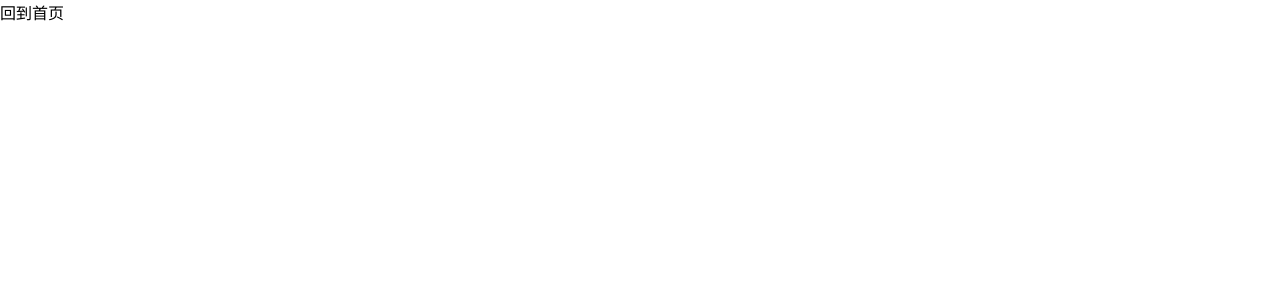
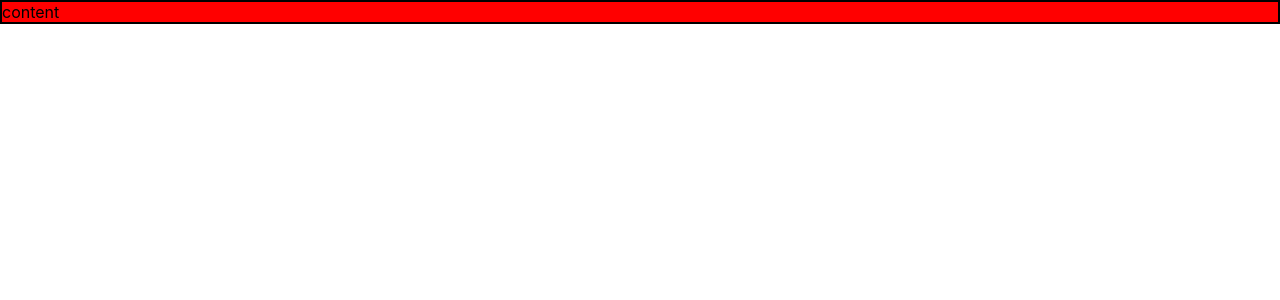
Before and after one commit to Haixiang6123/learn-next, a Next.js app: page /posts/first-post in a window 1280 px wide. Shown: the top 300 px of the page. Built offline with nearby package versions, Linux system fonts and the light colour scheme.

Commit message:
feat: 模块化 CSS

```diff
--- a/pages/posts/first-post.js
+++ b/pages/posts/first-post.js
@@ -1,10 +1,10 @@
 import React from "react"
-import Link from "next/link"
+import styles from 'styles/first-post.module.css'
 
 const FirstPost = () => {
   return (
-    <div>
-      <Link href="/">回到首页</Link>
+    <div className={styles.wrapper}>
+      <div className={styles.wrapper}>content</div>
     </div>
   )
 }
--- /dev/null
+++ b/styles/first-post.module.css
@@ -0,0 +1,8 @@
+.wrapper {
+    background: red;
+    border: 1px solid black;
+}
+
+.content {
+    padding: 10px;
+}
```
